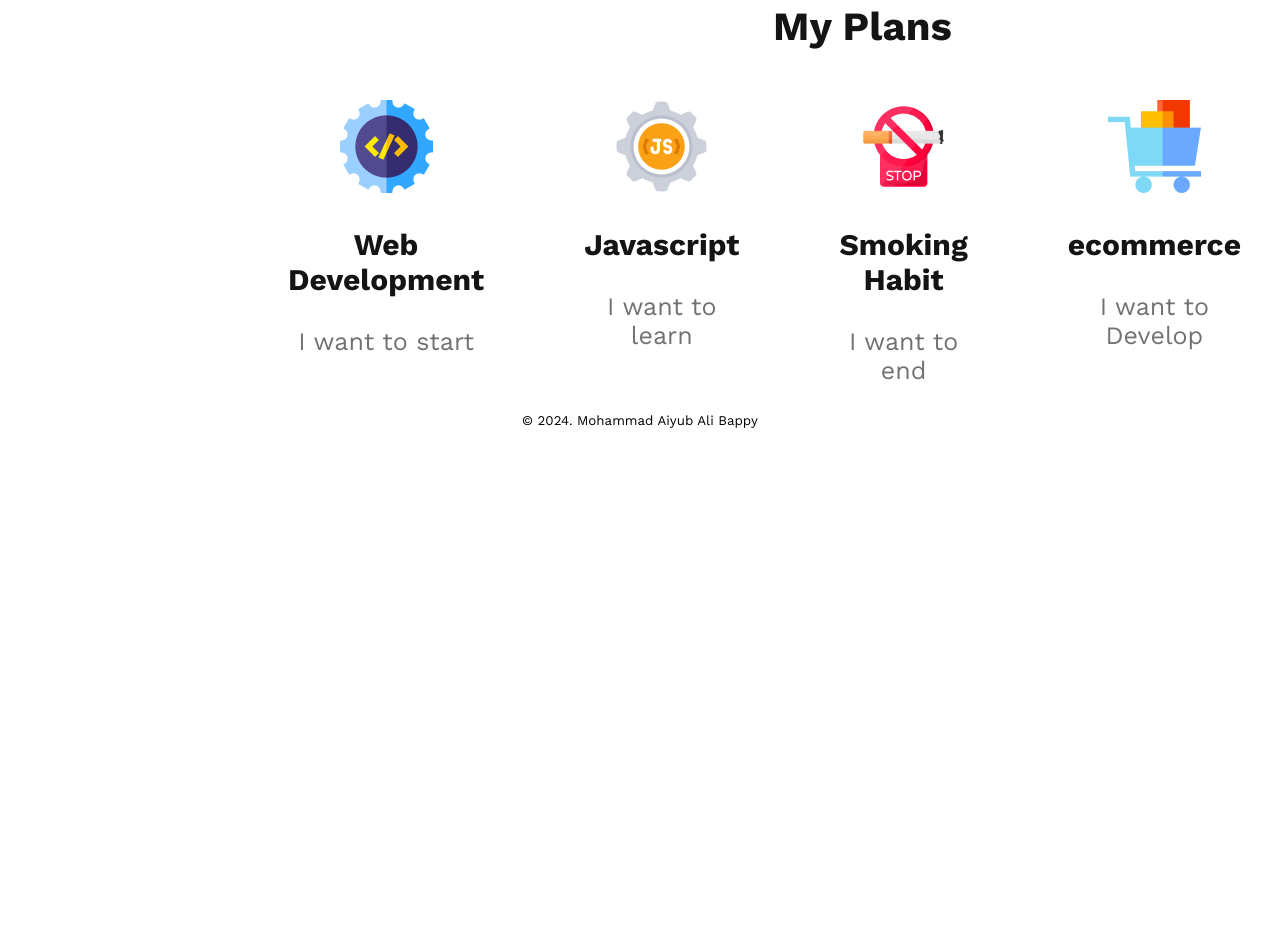
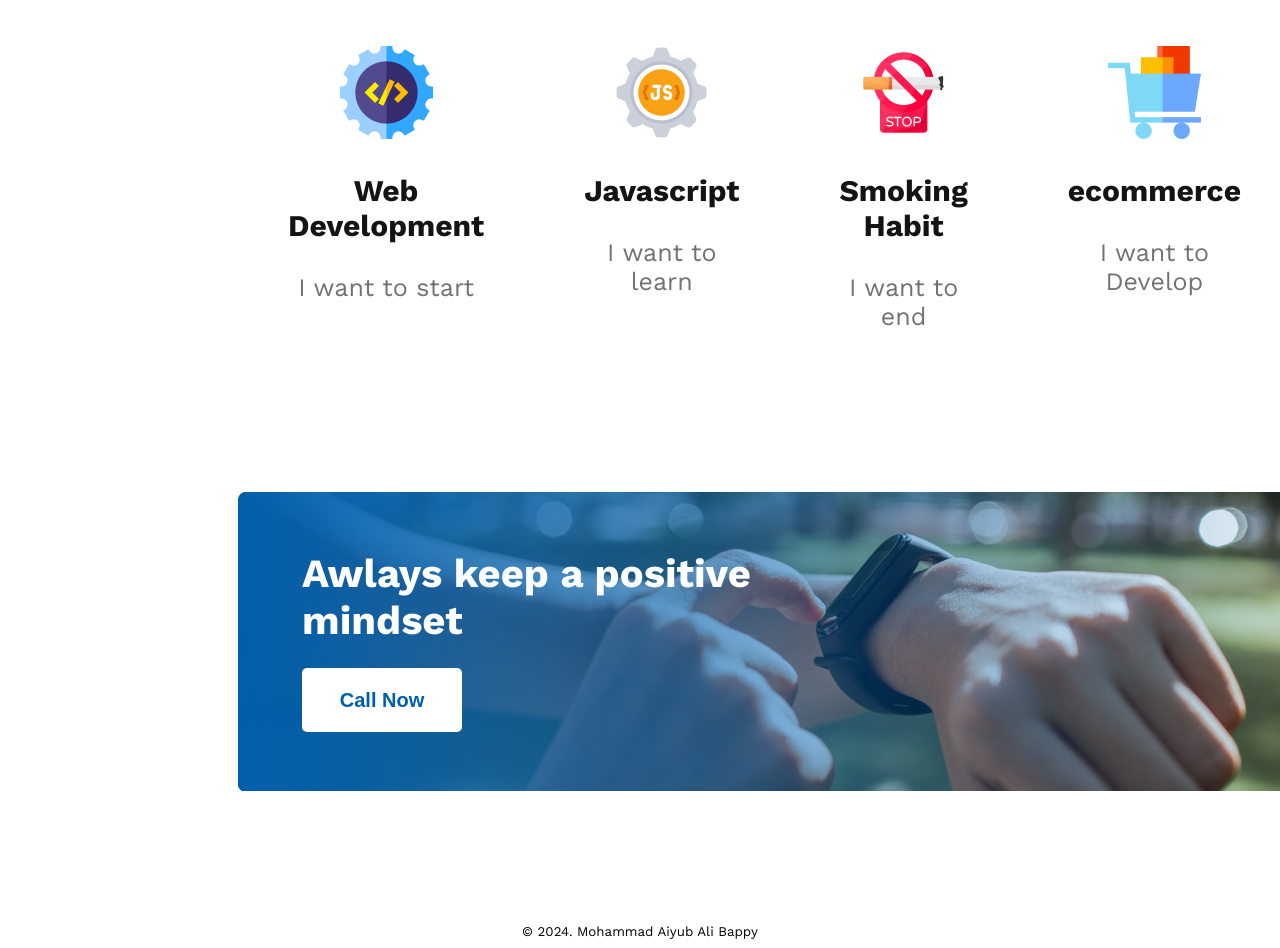
Before and after one commit to Study-Projects-By-MAAB/Module-5, a plain HTML site: page index.html in a window 1280 px wide. Shown: the part 1803-2751 px from the top of the page. Before the commit the page ends 2240 px from the top, so only its background shows below. Drawn offline with nearby package versions, Linux system fonts and the light colour scheme.

Commit message:
main section completed

```diff
--- a/index.html
+++ b/index.html
@@ -96,9 +96,21 @@
           </div>
         </div>
       </section>
+
+      <section>
+        <div class="banner">
+          <!-- <img src="images/gradient1.png" alt=""> -->
+          <!-- <img src="images/watch.png" alt=""> -->
+          <h2 class="medium-text">Awlays keep a positive mindset</h2>
+          <a href="">
+            <button class="watch-btn">Call Now</button>
+          </a>
+        </div>
+      </section>
     </main>
 
     <footer>
+      <section></section>
       <div align="center">
         <small>&copy; 2024. Mohammad Aiyub Ali Bappy</small>
       </div>
--- a/style.css
+++ b/style.css
@@ -49,7 +49,6 @@ body {
     width: 160px;
     height: 64px;
     color: #005FAC;
-    text-align: center;
     font-size: 20px;
     font-weight: 600;
     border-radius: 5px;
@@ -61,7 +60,7 @@ body {
 
 /* main section  */
 
-
+/* failure section */
 .failure {
     /* justify-content: space-evenly; */
     margin-top: 100px;
@@ -129,9 +128,11 @@ body {
     margin-right: 10px;
 }
 
+
+/* plans and skills section */
 .plans-h2 {
     /* width: 288px; */
-    margin-top: 214px;
+    margin-top: 160px;
     margin-left: 765px;
     margin-bottom: 50px;
 }
@@ -141,7 +142,6 @@ body {
     margin-top: 0;
     margin-left: 230px;
     margin-right: 250px;
-
 }
 
 .skills {
@@ -165,3 +165,42 @@ body {
     text-align: center;
     font-size: 25px;
 }
+
+/* banner section  */
+
+.banner {
+    margin-top: 135px;
+    margin-left: 230px;
+    margin-bottom: 130px;
+    background-image: url('images/gradient1.png'), url('images/watch.png');
+    background-repeat: no-repeat;
+    width: 1140px;
+    height: 300px;
+    flex-shrink: 0;
+}
+
+.medium-text {
+    display: block;
+    color: #FFF;
+    font-size: 40px;
+    font-weight: 700;
+    line-height: normal;
+    width: 459px;
+    padding-top: 59px;
+    margin-left: 64px;
+    margin-bottom: 24px
+}
+
+.watch-btn {
+    width: 160px;
+    height: 64px;
+    color: #005FAC;
+    text-align: center;
+    font-size: 20px;
+    font-weight: 600;
+    border-radius: 5px;
+    border: none;
+    margin-top: 0px;
+    margin-left: 64px;
+    background: #FFF;
+}
```
